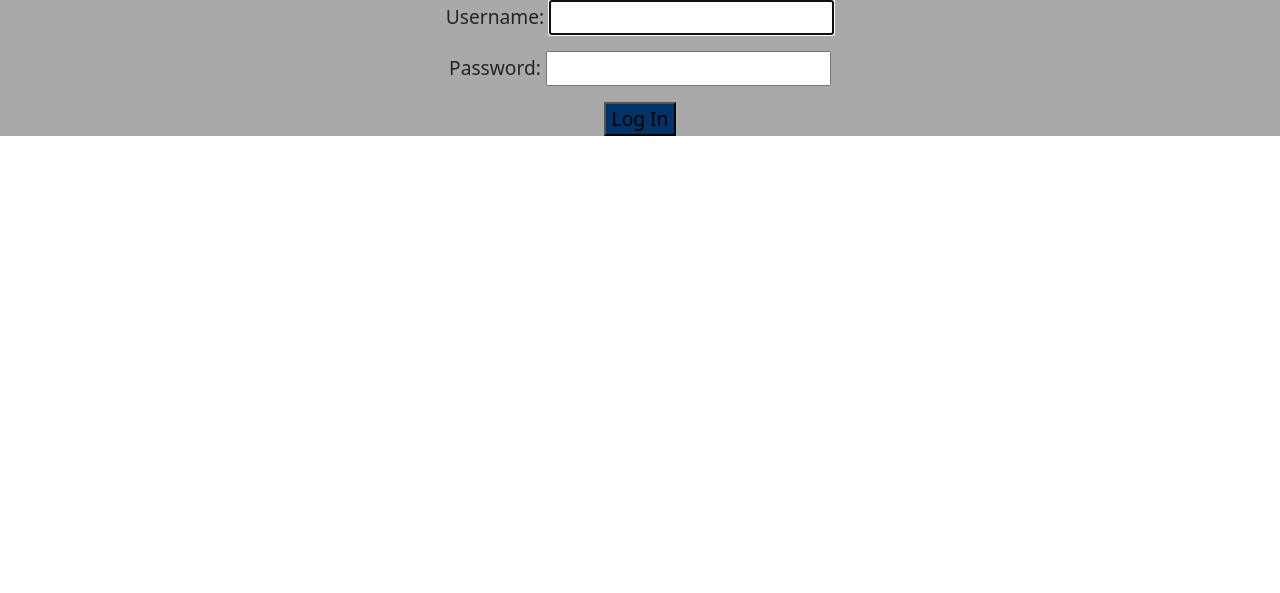
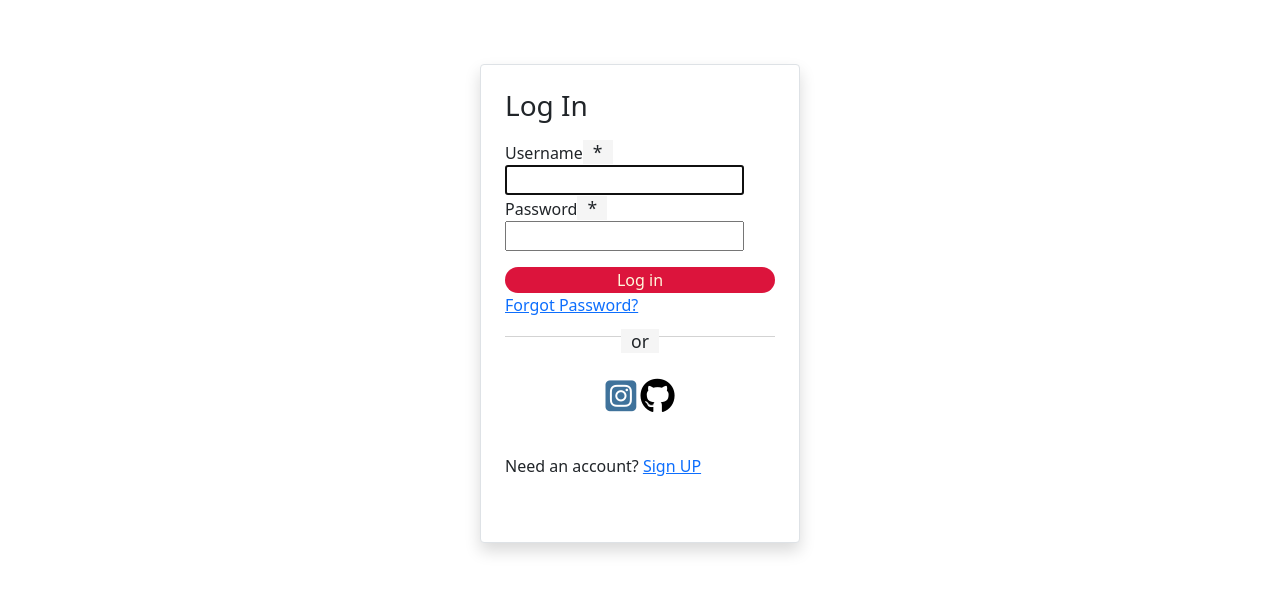
Before and after one commit to shahdin-sh/django_Blog_project, a Django app: page /accounts/login/ in a window 1280 px wide. Shown: the part 56-649 px from the top of the page. Run offline with Django 4.2, Linux system fonts and the light colour scheme; some libraries are stand-ins or nearby versions.

Commit message:
add style to sign in and log in pages

```diff
--- a/templates/_base.html
+++ b/templates/_base.html
@@ -3,8 +3,18 @@
 <head>
     <!-- Required meta tags -->
     <meta charset="utf-8">
+    <meta http-equiv="X-UA-Compatible" content="IE=edge">
     <meta name="viewport" content="width=device-width, initial-scale=1">
+     <!-- Required meta tags -->
+     <meta charset="utf-8">
+     <meta name="viewport" content="width=device-width, initial-scale=1">
 
+     <!-- Bootstrap CSS -->
+     <link href="https://cdn.jsdelivr.net/npm/bootstrap@5.1.3/dist/css/bootstrap.min.css" rel="stylesheet"
+           integrity="sha384-1BmE4kWBq78iYhFldvKuhfTAU6auU8tT94WrHftjDbrCEXSU1oBoqyl2QvZ6jIW3" crossorigin="anonymous">
+    <title>Document</title>
+    <link rel="stylesheet" href="css/blog_signup.css">
+    <script src="https://kit.fontawesome.com/65dc8809fa.js" crossorigin="anonymous"></script>
     <!-- Bootstrap CSS -->
     <link href="https://cdn.jsdelivr.net/npm/bootstrap@5.1.3/dist/css/bootstrap.min.css" rel="stylesheet"
           integrity="sha384-1BmE4kWBq78iYhFldvKuhfTAU6auU8tT94WrHftjDbrCEXSU1oBoqyl2QvZ6jIW3" crossorigin="anonymous">
--- a/templates/registration/login.html
+++ b/templates/registration/login.html
@@ -1,25 +1,77 @@
 {% extends '_base.html' %}
-
+{% load crispy_forms_tags %}
 {%block page_title%}
 Login
 {% endblock page_title %}
 
 {% block content %}
+    <div class="d-flex justify-content-center mt-3" id="main_signin_container">
+    <div class="col-xl-3 col-lg-4 col-md-5 col-sm-5 col-xs-6 bg-white m-3 m-sm-5 border rounded px-4 pt-4 pb-3 shadow" id="signin_container">
+        <h3>Log In</h3>
          <form action="" method="POST">
             {% csrf_token %}
-    {{ form.as_p }}
-        <button type="submit">Log In</button>
+            {{ form|crispy }}
+            <button type="submit">Log in</button>
         </form>
+        <a href="{% url 'password_reset' %}">Forgot Password?</a>
+        <h2>
+            <span>
+                or
+            </span>
+        </h2>
+        <div class="icons">
+            <a href="#"><i class="fa-brands fa-instagram-square"></i></a>
+            <a href="#"><i class="fa-brands fa-github"></i></a>
+        </div>
+        <p>Need an account? <a href="{% url 'signup' %}">Sign UP</a></p>
+    </div>
+</div>
 <style>
-        form{
-            background-color: darkgrey;
-            font-size: 1.2rem;
+#signin_container button{
+    border-radius: 1rem;
     width: 100%;
-            height: 100%;
+    background-color: crimson;
+    color: cornsilk;
+    border: none;
+    margin-top: 1rem;
+}
+#signin_container h2{
+    width: 100%;
+    height: 20px;
+    border-bottom: 1px solid lightgray;
     text-align: center;
+    margin-bottom: 1rem;
 }
-        button{
-            background-color: #003366;
+#signin_container span{
+    background-color: whitesmoke;
+    padding: 0 10px;
+    position: relative;
+    font-size: 1.1rem;
+}
+#signin_container span{
+    background-color: whitesmoke;
+    padding: 0 10px;
+    position: relative;
+    font-size: 1.1rem;
+}
+#signin_container .icons{
+    text-align: center;
+    margin-top: 2rem;
+    margin-bottom: 2rem;
+}
+#signin_container .icons a:first-child{
+    font-size: 2.2rem;
+    color:#3f729b;
+}
+#signin_container .icons a:last-child{
+    font-size: 2.2rem;
+    color: black;
+}
+#signin_container p{
+    margin-bottom: 3rem;
+}
+#signin_container h3{
+    margin-bottom: 1rem;
 }
 </style>
 {% endblock content %}
```
Also changed, not shown: templates/registration/signup.html (+69 -6 lines), db.sqlite3. Lines whose indentation alone changed are shown as unchanged.
